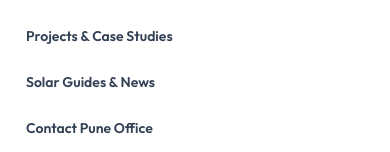
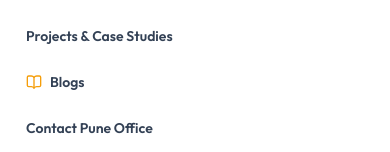
Before and after one commit to vidishagawas121/AquaSol, a React (Vite) app in the folder frontend/: page / in a window 390 px wide. Both pictures are taken after a click on the button "Toggle navigation". Shown: the part 423-575 px from the top of the page. Built offline with nearby package versions, Linux system fonts and the light colour scheme.

Commit message:
Rename mobile menu item to Blogs with icon

```diff
--- a/frontend/src/components/Navbar.jsx
+++ b/frontend/src/components/Navbar.jsx
@@ -15,6 +15,7 @@
   Wrench,
   Award,
   Sparkles,
+  BookOpen,
 } from 'lucide-react';
 import { useSettings } from '../context/SettingsContext';
 import aquaLogo from '../assets/aqua_sol_logo.png';
@@ -453,13 +454,14 @@
                 <Calculator className="w-4 h-4 text-emerald-600" />
                 <span>Solar Savings Calculator</span>
               </Link>
-              <Link to="/projects" onClick={() => setMobileMenuOpen(false)} className="p-2.5 rounded-xl hover:bg-slate-50">
+              <Link to="/projects" onClick={() => setMobileMenuOpen(false)} className={`p-2.5 rounded-xl transition ${isActive('/projects') ? 'text-brand-blue-600 bg-brand-blue-50 font-bold' : 'hover:bg-slate-50'}`}>
                 Projects & Case Studies
               </Link>
-              <Link to="/blog" onClick={() => setMobileMenuOpen(false)} className="p-2.5 rounded-xl hover:bg-slate-50">
-                Solar Guides & News
+              <Link to="/blog" onClick={() => setMobileMenuOpen(false)} className={`p-2.5 rounded-xl transition flex items-center gap-2 ${isActive('/blog') ? 'text-brand-blue-600 bg-brand-blue-50 font-bold' : 'hover:bg-slate-50'}`}>
+                <BookOpen className="w-4 h-4 text-brand-amber-500" />
+                <span>Blogs</span>
               </Link>
-              <Link to="/contact" onClick={() => setMobileMenuOpen(false)} className="p-2.5 rounded-xl hover:bg-slate-50">
+              <Link to="/contact" onClick={() => setMobileMenuOpen(false)} className={`p-2.5 rounded-xl transition ${isActive('/contact') ? 'text-brand-blue-600 bg-brand-blue-50 font-bold' : 'hover:bg-slate-50'}`}>
                 Contact Pune Office
               </Link>
 
```
